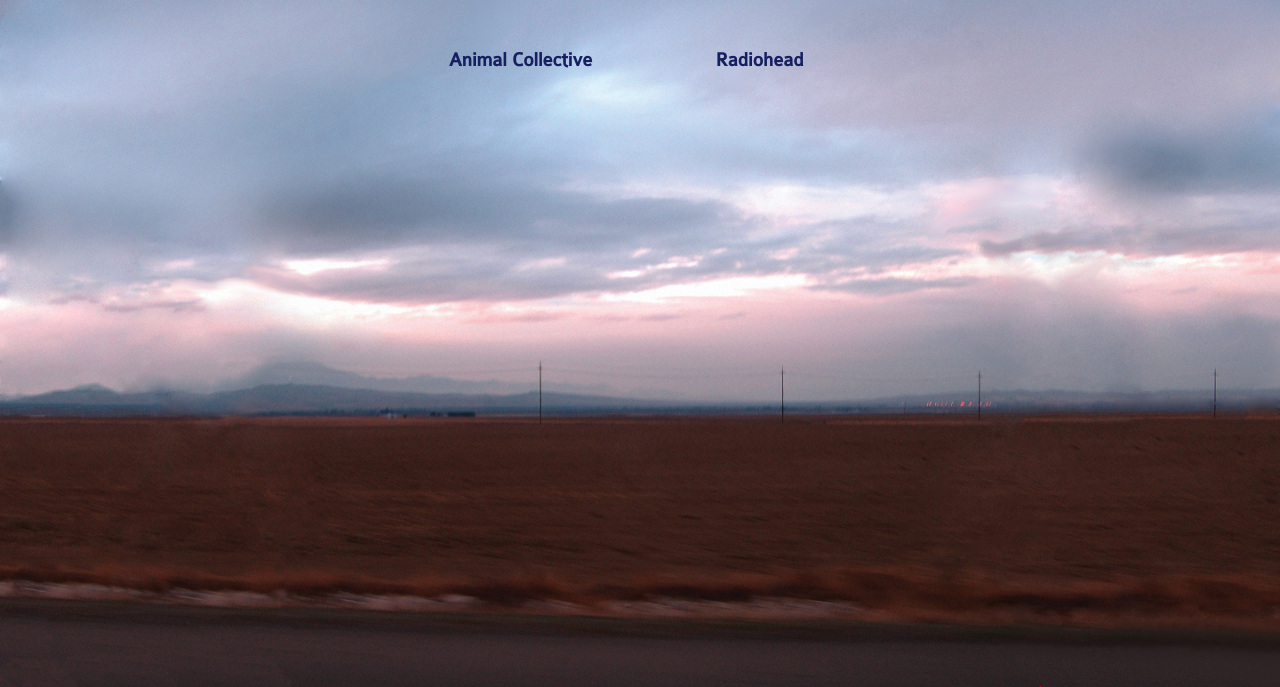
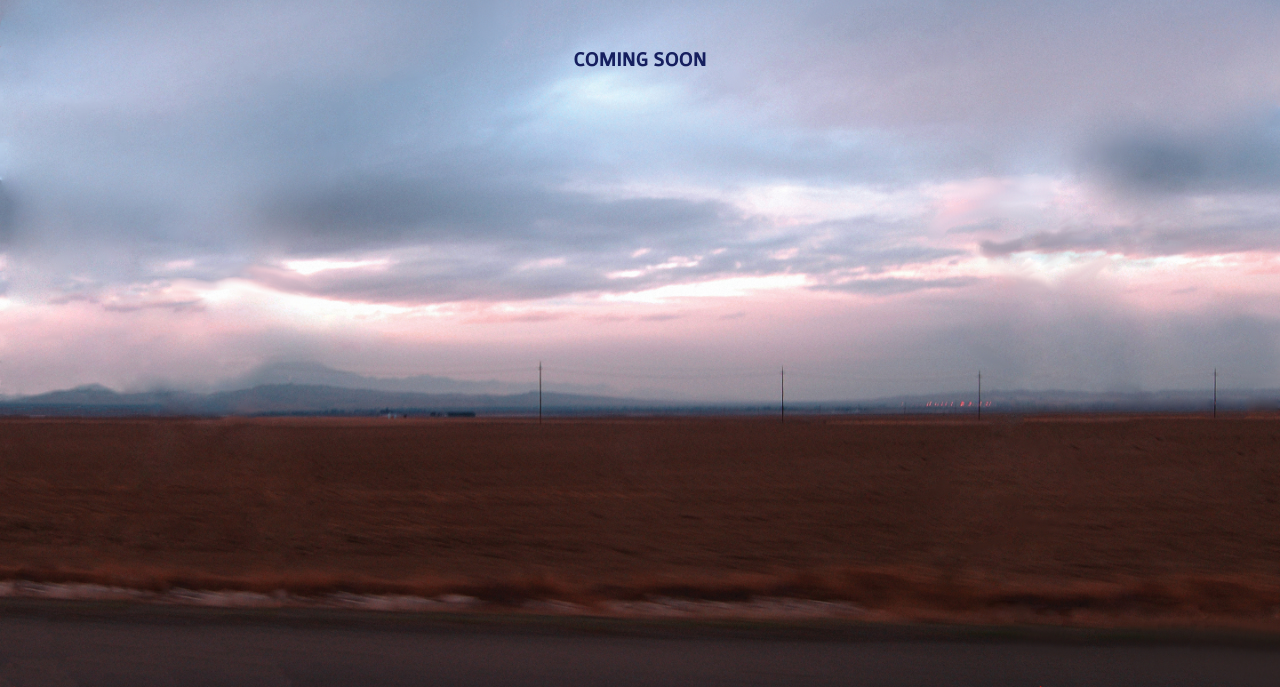
Before and after one commit to kpweaver/kpweaver.github.io, a plain HTML site: page 01_discography.html in a window 1280 px wide. Shown: the part 113-800 px from the top of the page. Drawn offline with Linux system fonts and the light colour scheme.

Commit message:
edited out discos

```diff
--- a/01_discography.html
+++ b/01_discography.html
@@ -10,16 +10,10 @@
 	<table style="width: 500px; font-size: 20px;">
 		<tr>
 			<th>
-			<a href="Discography_Animal Collective\cal.html">
-			Animal Collective
+			<a>
+			COMING SOON
 			</a>
 			</th>
-			<th>
-			<a href="Discography_Radiohead\cal.html">
-			Radiohead
-			</a>
-			</th>
-		</tr>
 	</table>
 </div>
 </body>
--- a/stylesheet.css
+++ b/stylesheet.css
@@ -15,6 +15,7 @@
 @font-face {
     font-family: Futura;
     src:url(ColabReg.otf);
+	color: #161F5F;
 }
 
 h1 {
@@ -33,7 +34,7 @@
 	margin: 0px auto 0px auto;
 	padding: 10px;
 	background-color: rgba(0,0,0,0);
-	color: #fff;
+	color: #161F5F;
 	font-weight: bold;
 	text-align:center;
 	width: 100%;
@@ -67,6 +68,6 @@
 	background-color:#161616;
 	border-radius:5px;
 	padding:10px;
-	color:#fff;
+	color: #161F5F;
 	font-size:12px Arial;
 }
```
Also changed, not shown: 2017_Q2 - Spring/cal.html (+0 -4 lines).
